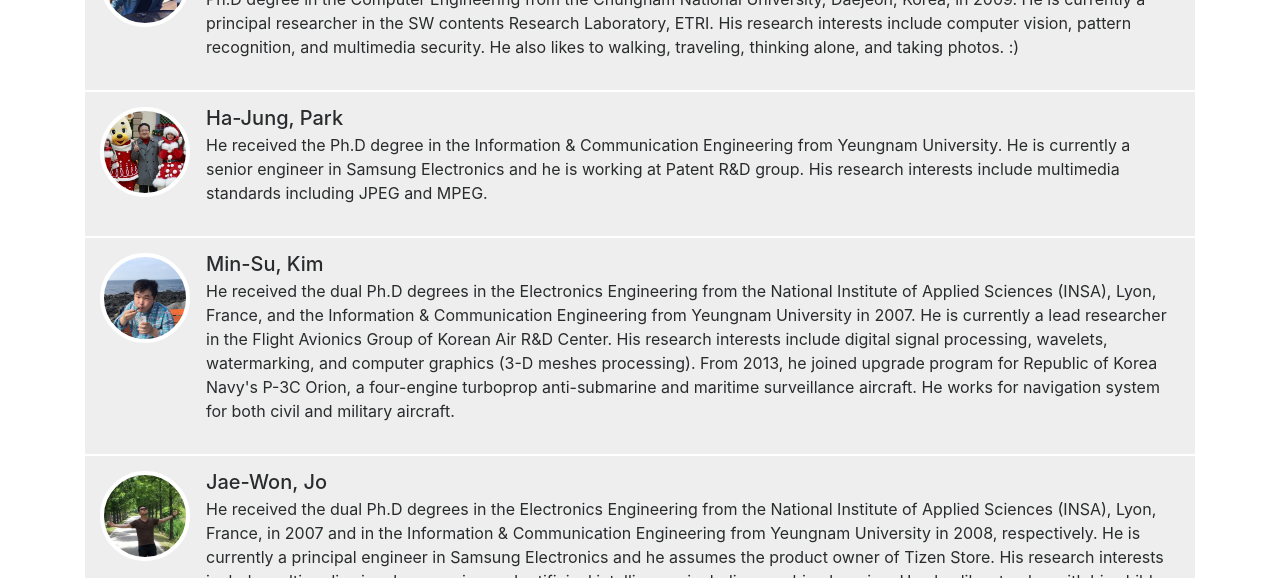
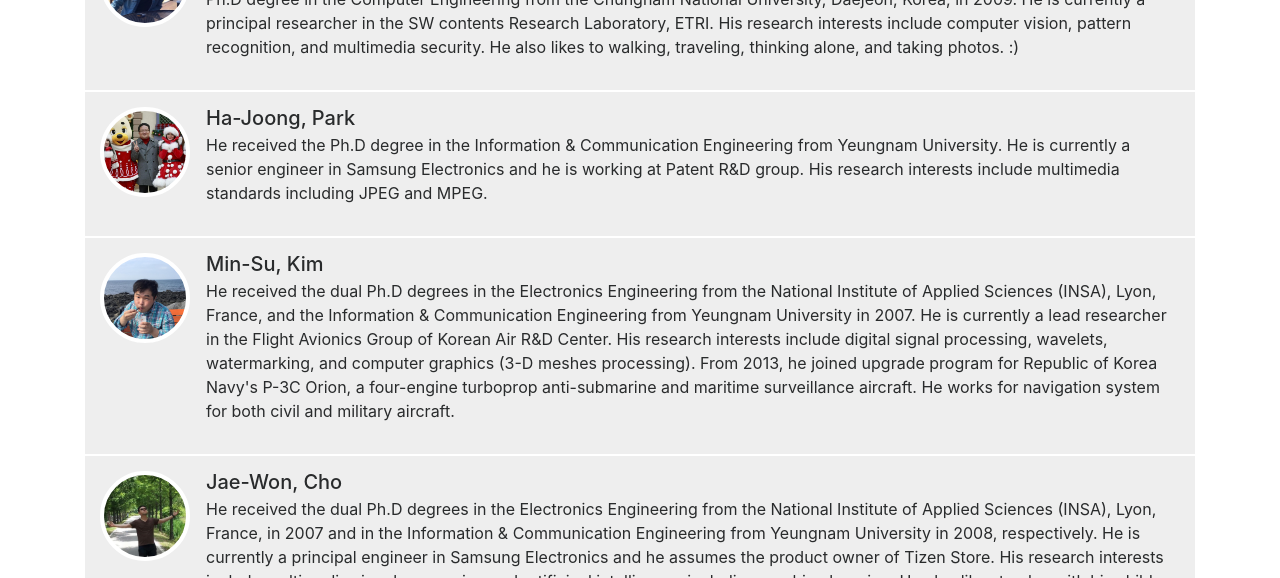
Before and after one commit to YU-MSP/yu-msp.github.io, a Jekyll site: the page built from members.html, in a window 1280 px wide and 900 px high, scrolled down 1798 px. Shown: the part 154-732 px from the top of the window. Built offline with Jekyll 4.4.1, drawn with Linux system fonts in a browser that asks for light colours; nearby versions of some CDN libraries.

Commit message:
correct typo

```diff
--- a/_data/members.yaml
+++ b/_data/members.yaml
@@ -68,8 +68,8 @@ alumnus:
     body: >
       He received the MS degree in the Information & Communication Engineering from Yeungnam University in 2001. He received the Ph.D degree in the Computer Engineering from the Chungnam National University, Daejeon, Korea, in 2009. He is currently a principal researcher in the SW contents Research Laboratory, ETRI. His research interests include computer vision, pattern recognition, and multimedia security. He also likes to walking, traveling, thinking alone, and taking photos. :)
   - name_kr: 박하중
-    name_en: Ha-Jung, Park
-    cover: Park-Ha-Jung.jpg
+    name_en: Ha-Joong, Park
+    cover: Park-Ha-Joong.jpg
     body: >
       He received the Ph.D degree in the Information & Communication Engineering from Yeungnam University. He is currently a senior engineer in Samsung Electronics and he is working at Patent R&D group. His research interests include multimedia standards including JPEG and MPEG.
   - name_kr: 김민수
@@ -78,7 +78,7 @@ alumnus:
     body: >
       He received the dual Ph.D degrees in the Electronics Engineering from the National Institute of Applied Sciences (INSA), Lyon, France, and the Information & Communication Engineering from Yeungnam University in 2007. He is currently a lead researcher in the Flight Avionics Group of Korean Air R&D Center. His research interests include digital signal processing, wavelets, watermarking, and computer graphics (3-D meshes processing). From 2013, he joined upgrade program for Republic of Korea Navy's P-3C Orion, a four-engine turboprop anti-submarine and maritime surveillance aircraft. He works for navigation system for both civil and military aircraft.
   - name_kr: 조재원
-    name_en: Jae-Won, Jo
-    cover: Jo-Jae-Won.jpg
+    name_en: Jae-Won, Cho
+    cover: Cho-Jae-Won.jpg
     body: >
       He received the dual Ph.D degrees in the Electronics Engineering from the National Institute of Applied Sciences (INSA), Lyon, France, in 2007 and in the Information & Communication Engineering from Yeungnam University in 2008, respectively. He is currently a principal engineer in Samsung Electronics and he assumes the product owner of Tizen Store. His research interests include multimedia signal processing and artificical intelligence including machine learning. He also likes to play with his children and to ski in winter.
```
Also changed, not shown: assets/images/members/Cho-Jae-Won.jpg (renamed from assets/images/members/Jo-Jae-Won.jpg), assets/images/members/Park-Ha-Joong.jpg (renamed from assets/images/members/Park-Ha-Jung.jpg).
